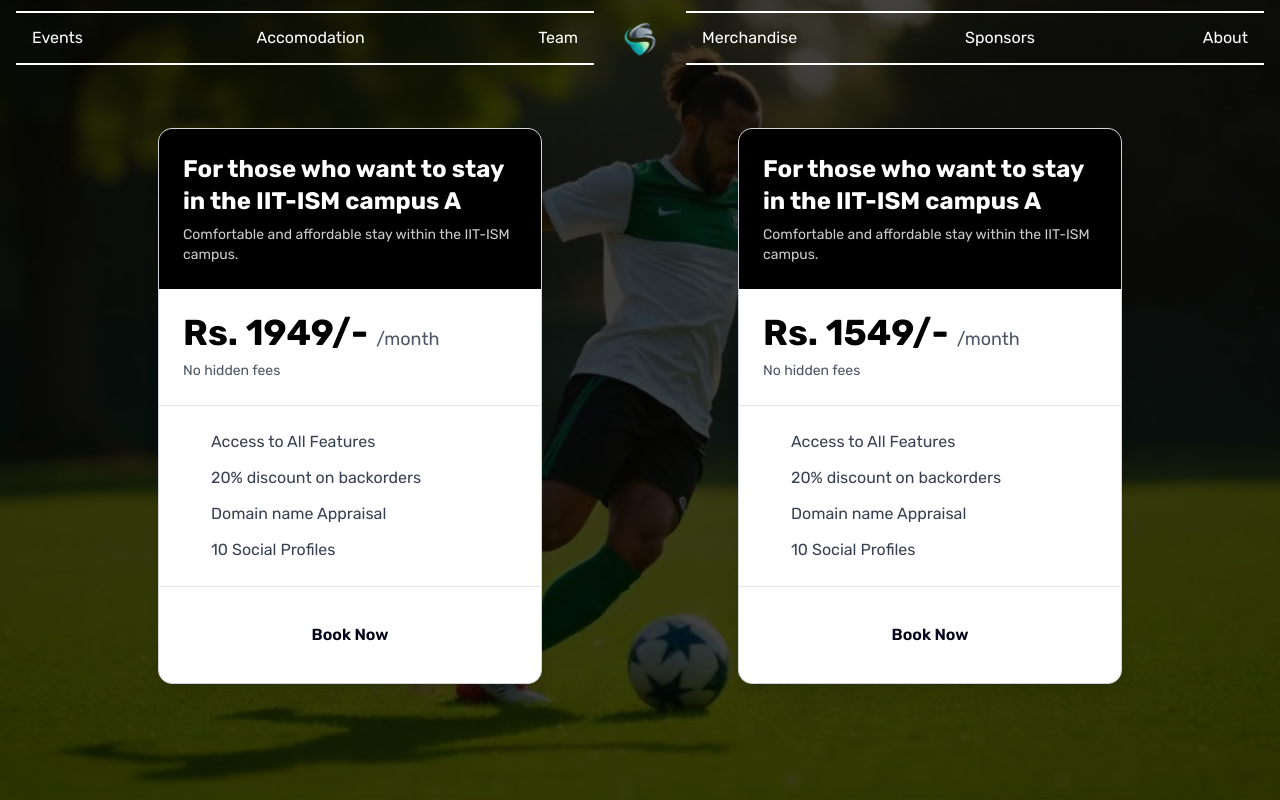
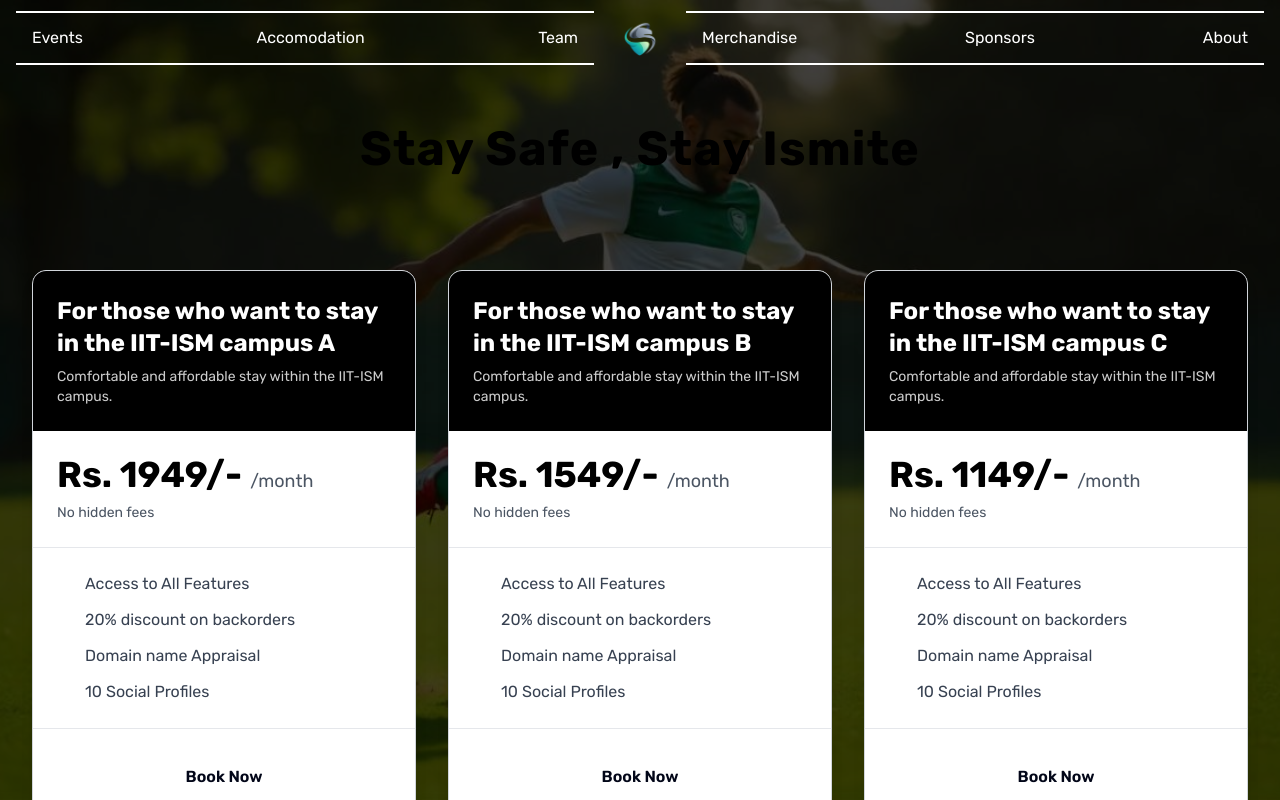
Before and after one commit to anirban2005143a/parakram-2025, a React (Vite) app in the folder frontend/: page /Accomodation in a window 1280 px wide. Shown: the top 800 px of the page. Built offline with nearby package versions, Linux system fonts and the light colour scheme; a web font is replaced by a local one.

Commit message:
Adding animations

```diff
--- a/frontend/src/components/aceternity/Textgenerate.jsx
+++ b/frontend/src/components/aceternity/Textgenerate.jsx
@@ -17,7 +17,7 @@ export const TextGenerateEffect = ({
       filter: filter ? "blur(0px)" : "none",
     }, {
       duration: duration ? duration : 1,
-      delay: stagger(0.2),
+      delay: stagger(0.4),
     });
   }, [scope.current]);
 
@@ -28,7 +28,7 @@ export const TextGenerateEffect = ({
           return (
             (<motion.span
               key={word + idx}
-              className="dark:text-purple-300 text-black text-5xl opacity-0"
+              className="dark:text-white text-black text-5xl opacity-0"
               style={{
                 filter: filter ? "blur(10px)" : "none",
               }}>
--- a/frontend/src/pages/Accomodation/AccommodationCard.jsx
+++ b/frontend/src/pages/Accomodation/AccommodationCard.jsx
@@ -1,4 +1,8 @@
-import React from "react";
+import React, { useEffect, useRef } from "react";
+import { gsap } from "gsap";
+import { ScrollTrigger } from "gsap/ScrollTrigger";
+
+gsap.registerPlugin(ScrollTrigger);
 
 const AccommodationCard = ({
   title,
@@ -8,15 +12,90 @@ const AccommodationCard = ({
   buttonText = "Choose Plan",
   discount,
 }) => {
+  // Refs for GSAP animations
+  const cardRef = useRef(null);
+  const titleRef = useRef(null);
+  const priceRef = useRef(null);
+  const featuresRef = useRef(null);
+  const buttonRef = useRef(null);
+
+  useEffect(() => {
+    const card = cardRef.current;
+
+    if (card) {
+      gsap.from(card, {
+        opacity: 0,
+        y: 50,
+        duration: 1,
+        ease: "power3.out",
+        scrollTrigger: {
+          trigger: card,
+          start: "top 80%",
+          end: "bottom 20%",
+          toggleActions: "play none none reverse",
+        },
+      });
+
+      gsap.from(titleRef.current, {
+        opacity: 0,
+        y: 20,
+        duration: 1,
+        delay: 0.3,
+        ease: "power3.out",
+      });
+
+      gsap.from(priceRef.current, {
+        scale: 0.8,
+        opacity: 0,
+        duration: 1,
+        delay: 0.5,
+        ease: "elastic.out(1, 0.5)",
+      });
+
+      gsap.from(featuresRef.current.children, {
+        opacity: 0,
+        y: 20,
+        duration: 0.5,
+        stagger: 0.2,
+        delay: 0.7,
+        ease: "power3.out",
+      });
+
+      gsap.from(buttonRef.current, {
+        opacity: 0,
+        y: 20,
+        duration: 1,
+        delay: 1,
+        ease: "power3.out",
+      });
+
+      // Hover Effect
+      gsap.set(card, { scale: 1 });
+
+      card.addEventListener("mouseenter", () => {
+        gsap.to(card, { scale: 1.02, boxShadow: "0 10px 30px rgba(0, 0, 0, 0.2)", duration: 0.3 });
+      });
+
+      card.addEventListener("mouseleave", () => {
+        gsap.to(card, { scale: 1, boxShadow: "0 4px 6px rgba(0, 0, 0, 0.1)", duration: 0.3 });
+      });
+    }
+  }, []);
+
   return (
-    <div className="max-w-sm w-full bg-white dark:bg-black rounded-xl shadow-lg overflow-hidden transition-all duration-300 hover:shadow-2xl border border-gray-300 dark:border-neutral-700 z-40">
+    <div
+      ref={cardRef}
+      className="max-w-sm w-full bg-white dark:bg-black rounded-xl shadow-lg overflow-hidden transition-all duration-300 hover:shadow-2xl border border-gray-300 dark:border-neutral-700 z-40"
+    >
       <div className="p-6 bg-black">
-        <h2 className="text-2xl font-bold text-white">{title}</h2>
+        <h2 ref={titleRef} className="text-2xl font-bold text-white">
+          {title}
+        </h2>
         <p className="text-sm text-white/80 mt-2">{description}</p>
       </div>
 
       <div className="p-6">
-        <div className="flex items-end">
+        <div ref={priceRef} className="flex items-end">
           <span className="text-4xl font-bold text-black dark:text-white">
             {price}
           </span>
@@ -32,7 +111,7 @@ const AccommodationCard = ({
       </div>
 
       <div className="p-6 border-t border-b border-gray-200 dark:border-neutral-700">
-        <ul className="space-y-3">
+        <ul ref={featuresRef} className="space-y-3">
           {features.map((feature, index) => (
             <li key={index} className="flex items-center">
               <svg
@@ -58,7 +137,10 @@ const AccommodationCard = ({
       </div>
 
       <div className="p-6">
-        <button className="w-full py-3 bg-white text-black cursor-pointer rounded-lg font-semibold hover:bg-blue-700 transition-colors">
+        <button
+          ref={buttonRef}
+          className="w-full py-3 bg-white text-black cursor-pointer rounded-lg font-semibold hover:bg-blue-700 transition-colors"
+        >
           {buttonText}
         </button>
       </div>
--- a/frontend/src/pages/Accomodation/Accomodationpage.jsx
+++ b/frontend/src/pages/Accomodation/Accomodationpage.jsx
@@ -2,12 +2,17 @@ import Footer from "../../components/Footer/Footer.jsx";
 import Navbar from "../../components/navbar/Navbar.jsx";
 import React from "react";
 import Accompage from "./Accompage.jsx";
+import { TextGenerateEffect } from "../../components/aceternity/Textgenerate.jsx";
 
 function Accomodationpage() {
   return (
     <div className="flex flex-col min-h-screen">
       <Navbar />
       <div className="mb-20 h-5 text-white">{/* feff */}</div>
+      <div className="text-center">
+        <TextGenerateEffect words={"Stay Safe , Stay Ismite"} />
+      </div>
+      <div className="mb-10 h-5 text-white">{/* feff */}</div>
 
       <div className="flex-grow">
         <Accompage />
--- a/frontend/src/pages/Accomodation/Accompage.jsx
+++ b/frontend/src/pages/Accomodation/Accompage.jsx
@@ -1,5 +1,10 @@
-import React from "react";
+import React, { useEffect, useRef } from "react";
+import { gsap } from "gsap";
+import { ScrollTrigger } from "gsap/ScrollTrigger";
 import AccommodationCard from "./AccommodationCard";
+
+// Register ScrollTrigger plugin
+gsap.registerPlugin(ScrollTrigger);
 
 const Accompage = () => {
   const features = [
@@ -8,38 +13,88 @@ const Accompage = () => {
     "Domain name Appraisal",
     "10 Social Profiles",
   ];
+
   const data = [
     {
       title: "For those who want to stay in the IIT-ISM campus A",
       price: "Rs. 1949/-",
     },
     {
-      title: "For those who want to stay in the IIT-ISM campus A",
+      title: "For those who want to stay in the IIT-ISM campus B",
       price: "Rs. 1549/-",
     },
     {
-      title: "For those who want to stay in the IIT-ISM campus A",
+      title: "For those who want to stay in the IIT-ISM campus C",
       price: "Rs. 1149/-",
     },
     {
-      title: "For those who want to stay in the IIT-ISM campus A",
+      title: "For those who want to stay in the IIT-ISM campus D",
       price: "Rs. 1299/-",
     },
     {
-      title: "For those who want to stay in the IIT-ISM campus A",
+      title: "For those who want to stay in the IIT-ISM campus E",
       price: "Rs. 899/-",
     },
     {
-      title: "For those who want to stay in the IIT-ISM campus A",
+      title: "For those who want to stay in the IIT-ISM campus F",
       price: "Rs. 399/-",
     },
   ];
 
+  const containerRef = useRef(null);
+  const cardRefs = useRef([]);
+
+  useEffect(() => {
+    cardRefs.current.forEach((card, index) => {
+      gsap.fromTo(
+        card,
+        { opacity: 0, y: 50 },
+        {
+          opacity: 1,
+          y: 0,
+          duration: 1,
+          scrollTrigger: {
+            trigger: card,
+            start: "top 80%",
+            end: "bottom 20%",
+            toggleActions: "play none none reverse",
+          },
+        }
+      );
+    });
+    gsap.fromTo(
+      containerRef.current,
+      { opacity: 0, y: 20 },
+      {
+        opacity: 1,
+        y: 0,
+        duration: 1,
+        scrollTrigger: {
+          trigger: containerRef.current,
+          start: "top 90%",
+          end: "bottom 10%",
+          toggleActions: "play none none reverse",
+        },
+      }
+    );
+
+    return () => {
+      ScrollTrigger.getAll().forEach((trigger) => trigger.kill());
+    };
+  }, []);
+
   return (
-    <div className="flex flex-wrap gap-20 sm:gap-20 lg:gap-49  justify-center bg-gray-100 p-7">
+    <div
+      ref={containerRef}
+      className="flex flex-wrap gap-8 sm:gap-12 lg:gap-40 justify-center p-7"
+    >
       {data.map((item, index) => (
+        <div
+          key={index}
+          ref={(el) => (cardRefs.current[index] = el)}
+          className="accommodation-card"
+        >
           <AccommodationCard
-          key={index}
             title={item.title}
             description="Comfortable and affordable stay within the IIT-ISM campus."
             price={item.price}
@@ -47,6 +102,7 @@ const Accompage = () => {
             discount="No hidden fees"
             buttonText="Book Now"
           />
+        </div>
       ))}
     </div>
   );
--- a/frontend/src/pages/events/Ecard.jsx
+++ b/frontend/src/pages/events/Ecard.jsx
@@ -13,7 +13,7 @@ const GameCard = ({ gameName, image }) => {
   return (
     <div className="max-w-xs w-full p-4 border-amber-100">
       <div
-        className="relative bg-cover rotate-5 hover:rotate-0 bg-center rounded-xl shadow-2xl overflow-hidden transition-all duration-500 transform group"
+        className="relative bg-cover rotate-1  bg-center rounded-xl shadow-2xl overflow-hidden transition-all duration-500 transform group"
         style={{
           backgroundImage: `url('${image}')`,
           height: "500px",
--- a/frontend/src/pages/events/Eventpage.jsx
+++ b/frontend/src/pages/events/Eventpage.jsx
@@ -1,18 +1,22 @@
-import Navbar from '../../components/navbar/Navbar.jsx'
-import React from 'react'
-import Event from './Event.jsx'
-import Footer from '../../components/Footer/Footer.jsx'
+import Navbar from "../../components/navbar/Navbar.jsx";
+import React from "react";
+import Event from "./Event.jsx";
+import Footer from "../../components/Footer/Footer.jsx";
+import { TextGenerateEffect } from "../../components/aceternity/Textgenerate.jsx";
 
 function Eventpage() {
   return (
     <div>
-      <Navbar/>
+      <Navbar />
       <div className="mb-36 h-5 text-white">{/* feff */}</div>
-      <Event/>
+      <div className="text-center">
+        <TextGenerateEffect words={"Exciting Parakram Events"} />
+      </div>
+      <Event />
       <div className="mb-12 h-5 text-white">{/* feff */}</div>
-      <Footer/>
+      <Footer />
     </div>
-  )
+  );
 }
 
-export default Eventpage
+export default Eventpage;
```
Lines whose indentation alone changed are shown as unchanged.
